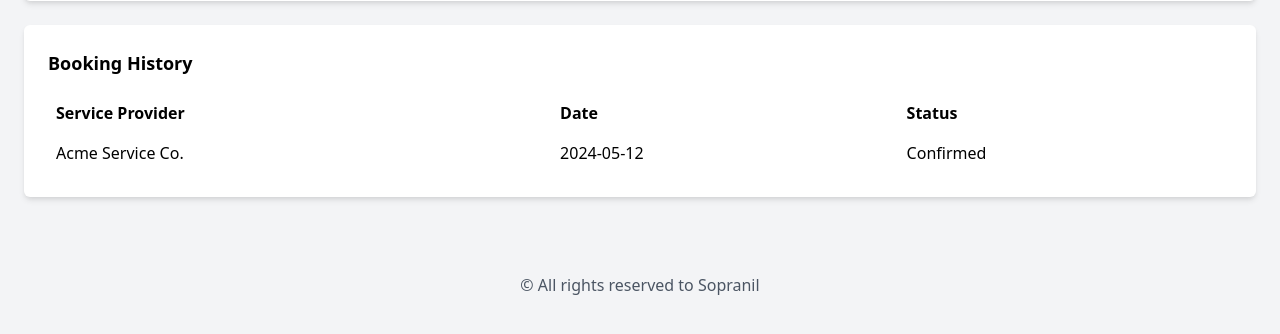
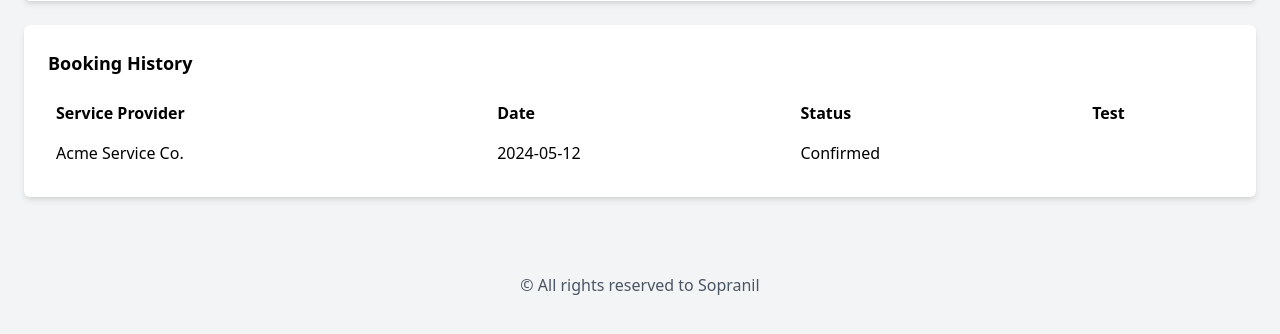
Before and after one commit to anilghale123/subidhaGhar, a Laravel app: page /userProfile in a window 1280 px wide. Shown: the part 363-697 px from the top of the page. Run offline with Laravel 10, Linux system fonts and the light colour scheme; data that the repository does not hold is empty.

Commit message:
test purpoes

```diff
--- a/resources/views/userProfile.blade.php
+++ b/resources/views/userProfile.blade.php
@@ -33,6 +33,7 @@
                         <th class="text-left p-2">Service Provider</th>
                         <th class="text-left p-2">Date</th>
                         <th class="text-left p-2">Status</th>
+                        <th class="text-left p-2">Test</th>
                     </tr>
                  </thead>
                 <tbody>
```
